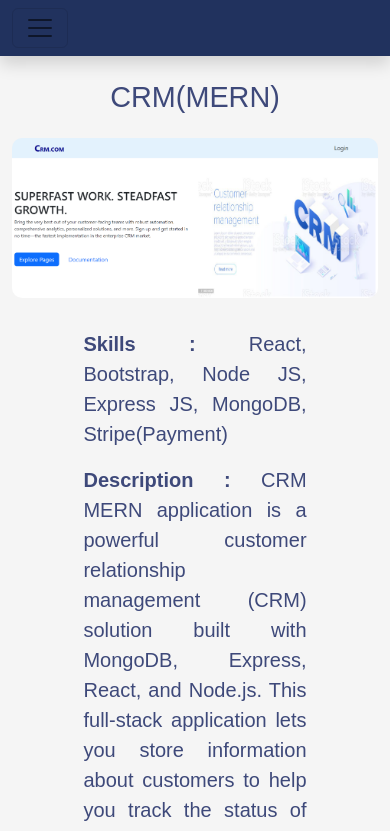
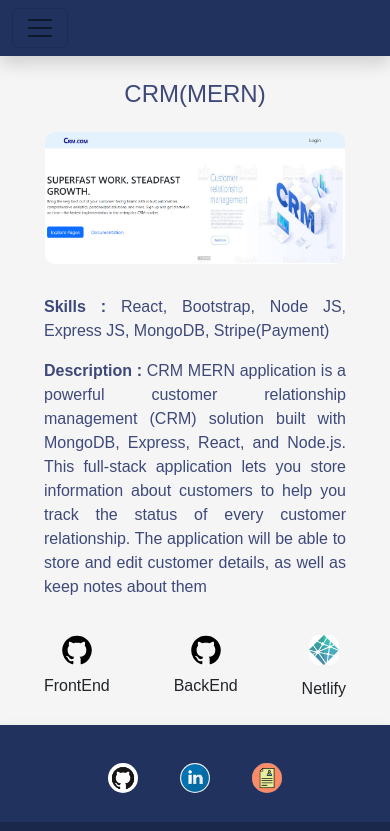
Before and after one commit to Rajeshs1708/My_Portfolio, a React (Create React App) app: page /projects/1 in a window 390 px wide. Shown: the top 831 px of the page. Built offline with nearby package versions, Linux system fonts and the light colour scheme.

Commit message:
first commit

```diff
--- a/src/Styles/ProjectDisplay.css
+++ b/src/Styles/ProjectDisplay.css
@@ -18,7 +18,7 @@
   margin-bottom: 15px;
 }
 .skillsDescription {
-  width: 85%;
+  width: 70%;
   display: flex;
   flex-direction: column;
   padding-bottom: 15px;
@@ -48,3 +48,40 @@
   justify-content: center;
   align-items: center;
 }
+
+@media all and (max-width: 600px) {
+  .project img {
+    width: 300px;
+    border-radius: 10px;
+    margin-top: 15px;
+    margin-bottom: 15px;
+  }
+  .project h1 {
+    margin-top: 1.5rem;
+    color: #3e497a;
+    font-size: 1.5rem;
+  }
+  .skillsDescription {
+    width: auto;
+    display: flex;
+    flex-direction: column;
+    padding-bottom: 15px;
+    padding: 1rem 2rem;
+  }
+  .skillsDescription p {
+    font-size: 16px;
+    color: #3e497a;
+    text-align: justify;
+  }
+  .project svg {
+    font-size: 2rem;
+    color: black;
+  }
+  .projectLinks {
+    width: 100%;
+    display: flex;
+    align-items: center;
+    justify-content: space-around;
+    margin-bottom: 1.5rem;
+  }
+}
```
